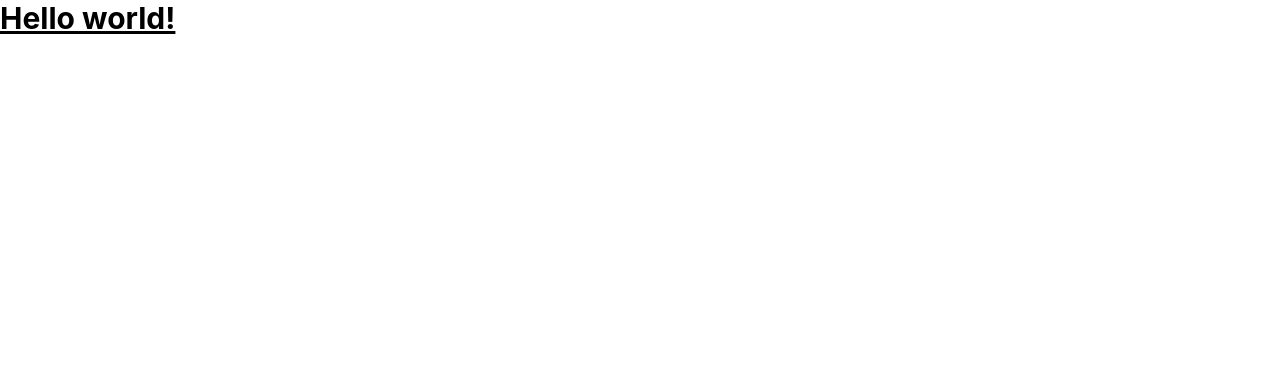
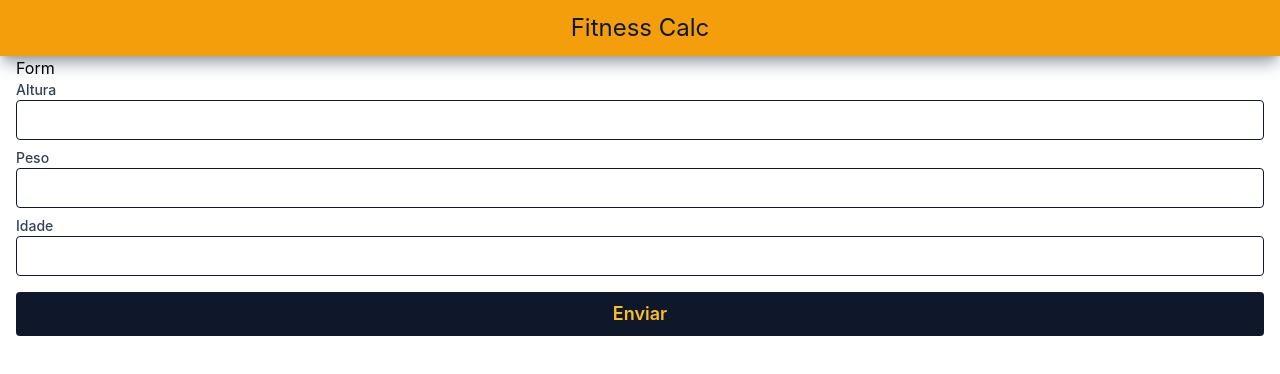
Before and after one commit to fabiomferreira/fitness-calc, a React (Create React App) app in the folder client/: page / in a window 1280 px wide. Shown: the top 374 px of the page. Built offline with nearby package versions, Linux system fonts and the light colour scheme.

Commit message:
Create form

```diff
--- a/client/src/App.js
+++ /dev/null
@@ -1,11 +0,0 @@
-import './App.css';
-
-function App() {
-  return (
-    <h1 className="text-3xl font-bold underline">
-      Hello world!
-    </h1>
-  );
-}
-
-export default App;
--- /dev/null
+++ b/client/src/App.jsx
@@ -0,0 +1,16 @@
+import './App.css';
+import Header from './components/Header';
+import Calculator from './pages/Calculator';
+
+function App() {
+  return (
+    <div>
+      <Header />
+      <div className="container px-4">
+        <Calculator />
+      </div>
+    </div>
+  );
+}
+
+export default App;
--- /dev/null
+++ b/client/src/components/Button.jsx
@@ -0,0 +1,26 @@
+import React from 'react';
+import PropTypes from 'prop-types';
+
+function Button({ children, submit, disabled }) {
+  return (
+    <button
+      type={submit ? 'submit' : 'button'}
+      disabled={disabled}
+      className="disabled:opacity-50 py-2 w-full px-2 bg-slate-900 rounded text-amber-400 font-semibold text-lg my-2"
+    >
+      {children}
+    </button>
+  );
+}
+
+Button.propTypes = {
+  children: PropTypes.oneOfType([PropTypes.string, PropTypes.element]).isRequired,
+  submit: PropTypes.bool.isRequired,
+  disabled: PropTypes.bool,
+};
+
+Button.defaultProps = {
+  disabled: false,
+};
+
+export default Button;
--- /dev/null
+++ b/client/src/components/FormCalculator.jsx
@@ -0,0 +1,66 @@
+import { Form, Formik } from 'formik';
+import React from 'react';
+import Button from './Button';
+import Input from './Input';
+
+function FormCalculator() {
+  return (
+    <div>
+      <Formik
+        initialValues={{ height: '', weight: '', age: '' }}
+        validate={(values) => {
+          const errors = {};
+          if (!values.height) {
+            errors.height = 'Obrigatório';
+          }
+
+          if (!values.weight) {
+            errors.weight = 'Obrigatório';
+          }
+
+          if (!values.age) {
+            errors.age = 'Obrigatório';
+          }
+          return errors;
+        }}
+        onSubmit={(values) => {
+          console.log(values);
+          alert();
+        }}
+      >
+        {({ errors }) => (
+          <Form>
+            <Input
+              id="Form_Altura"
+              label="Altura"
+              type="number"
+              name="height"
+              step="0.01"
+              min="0.00"
+            />
+            <Input
+              id="Form_Peso"
+              label="Peso"
+              type="number"
+              name="weight"
+              step="0.01"
+              min="0.00"
+            />
+            <Input
+              id="Form_Idade"
+              label="Idade"
+              type="number"
+              name="age"
+            />
+            <Button submit disabled={!!Object.keys(errors).length}>
+              Enviar
+            </Button>
+          </Form>
+        )}
+
+      </Formik>
+    </div>
+  );
+}
+
+export default FormCalculator;
--- /dev/null
+++ b/client/src/components/Header.jsx
@@ -0,0 +1,10 @@
+import React from 'react';
+
+function Header() {
+  return (
+    <div className="flex items-center justify-center bg-amber-500 text-center h-14 shadow-lg shadow-gray-400">
+      <h1 className="text-slate-900 text-2xl">Fitness Calc</h1>
+    </div>
+  );
+}
+export default Header;
--- /dev/null
+++ b/client/src/components/Input.jsx
@@ -0,0 +1,40 @@
+import React from 'react';
+import PropTypes from 'prop-types';
+import { ErrorMessage, Field } from 'formik';
+
+function Input({
+  type, name, label, id, error,
+}) {
+  return (
+    <div className="block mb-2">
+      <label className="block text-sm font-medium text-slate-700" htmlFor={id}>
+        {label}
+      </label>
+      <Field
+        id={id}
+        type={type}
+        name={name}
+        className="block w-full h-10 rounded border border-slate-900 focus:outline-amber-400 invalid:border-red-800"
+      />
+      <ErrorMessage name={name} component="span" className="block text-red-700">
+        {error}
+      </ErrorMessage>
+    </div>
+  );
+}
+
+Input.propTypes = {
+  id: PropTypes.string.isRequired,
+  label: PropTypes.string,
+  error: PropTypes.string,
+  name: PropTypes.string,
+  type: PropTypes.oneOf(['number', 'text']).isRequired,
+};
+
+Input.defaultProps = {
+  label: '',
+  error: '',
+  name: '',
+};
+
+export default Input;
--- a/client/src/index.css
+++ b/client/src/index.css
@@ -14,3 +14,15 @@ code {
   font-family: source-code-pro, Menlo, Monaco, Consolas, 'Courier New',
     monospace;
 }
+
+/* Chrome, Safari, Edge, Opera */
+input::-webkit-outer-spin-button,
+input::-webkit-inner-spin-button {
+  -webkit-appearance: none;
+  margin: 0;
+}
+
+/* Firefox */
+input[type=number] {
+  -moz-appearance: textfield;
+}
--- /dev/null
+++ b/client/src/pages/Calculator.jsx
@@ -0,0 +1,13 @@
+import React from 'react';
+import Form from '../components/FormCalculator';
+
+function Calculator() {
+  return (
+    <div>
+      <span>Form</span>
+      <Form />
+    </div>
+  );
+}
+
+export default Calculator;
--- a/client/tailwind.config.js
+++ b/client/tailwind.config.js
@@ -1,10 +1,13 @@
 /** @type {import('tailwindcss').Config} */
 module.exports = {
   content: [
-    "./src/**/*.{js,jsx,ts,tsx}",
+    './src/**/*.{js,jsx,ts,tsx}',
   ],
   theme: {
     extend: {},
+    container: {
+      center: true,
+    },
   },
   plugins: [],
-}
+};
```
Also changed, not shown: client/package.json (+10 -0 lines), client/.eslintrc.js (added), 1 other file (tests, documents, lock files or other folders).
